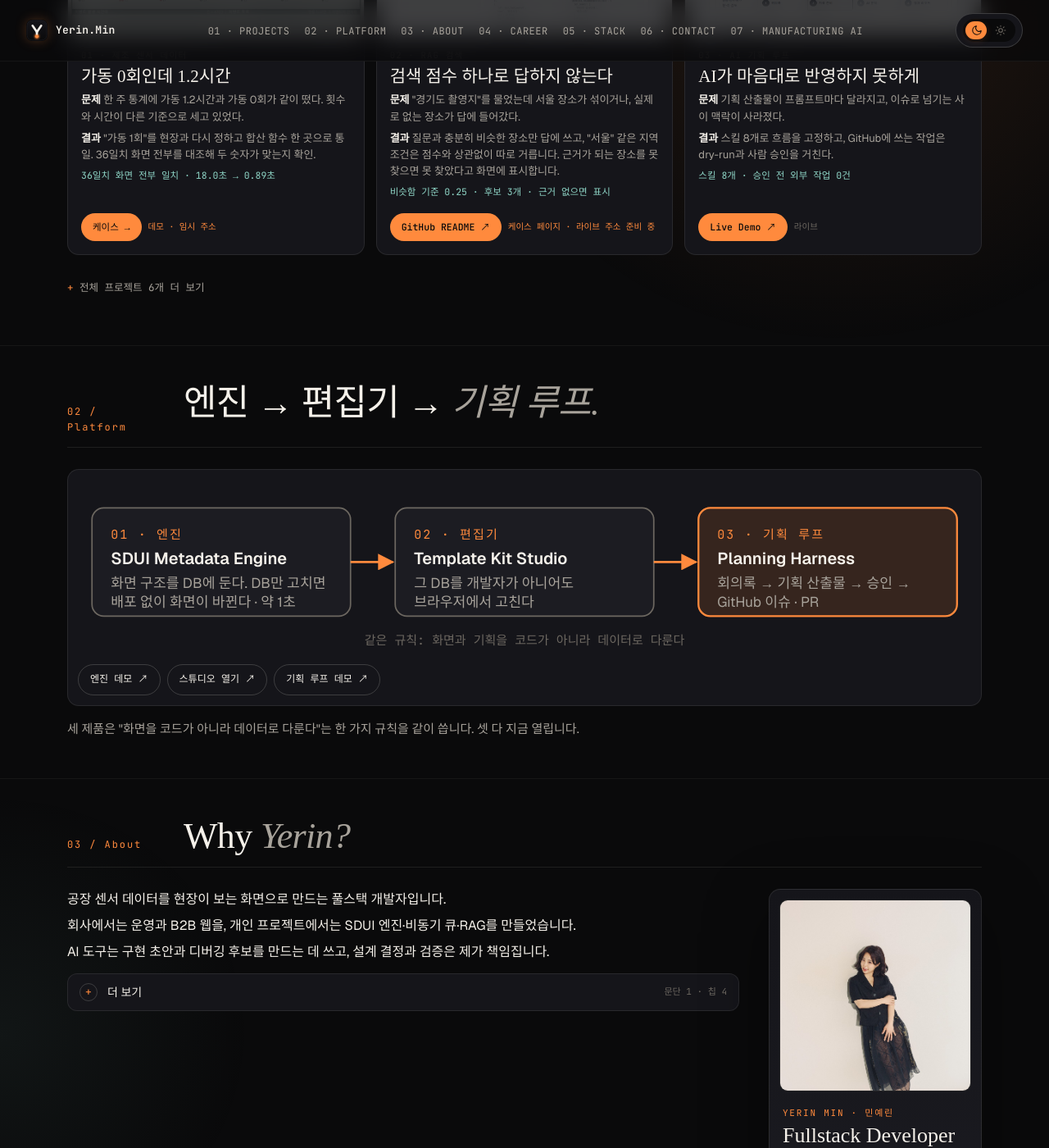
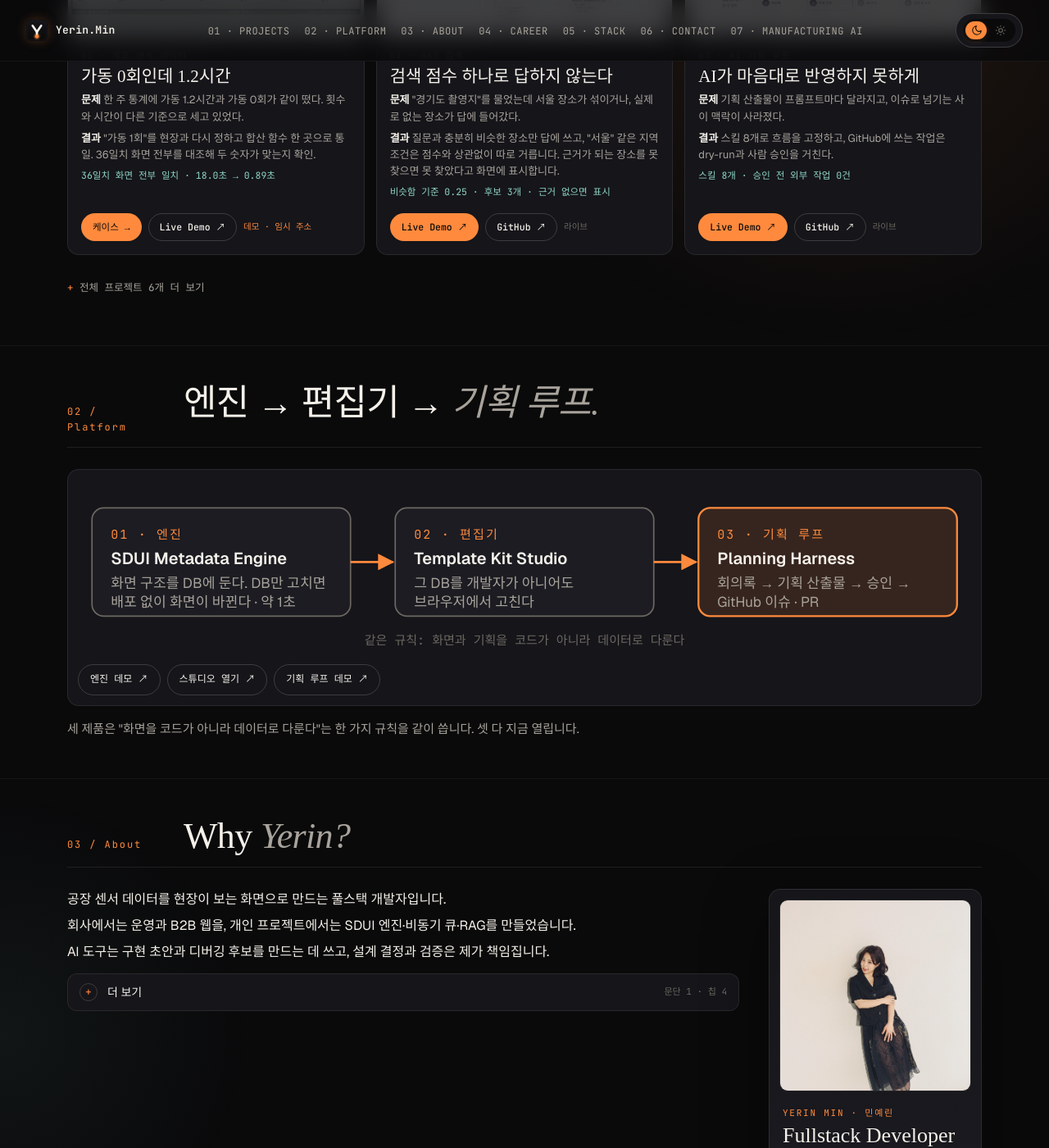
Before and after one commit to feed-mina/feed-mina.github.io, a Jekyll site: the page index.html, which Jekyll copies as it is, in a window 1280 px wide and 1400 px high, scrolled down 853 px. Shown: the whole window at 82% size. Built offline with Jekyll 4.4.1, drawn with Linux system fonts in a browser that asks for light colours; some web fonts are replaced; some of the changed text lies outside the part shown.

Commit message:
카드 3장 Live Demo·GitHub 링크, 불변식 문구 통일, 이력서 쪽수 삭제, 오탐지율 쉬운 말
- Featured 카드를 a 전체 링크에서 div + 버튼 실링크로 바꿈 (중첩 a 없음)
  · 01 evol: 케이스 → + Live Demo(임시 주소)
  · 02 KMovement: Live Demo(kmovement.srv1869569.hstgr.cloud/view/ROUTE_PLANNER) + GitHub, "준비 중" 문구 제거
  · 03 Planning Harness: Live Demo + GitHub(포트폴리오 사본)
- projects 데이터의 KMovement 라이브 주소 교체, "(라이브 주소는 준비 중)" 삭제
- "불변식" → "항상 맞아야 할 규칙"으로 evol-case-study·메인 카드 데이터 통일, 사례 연구 맺음말 둘째 문장 삭제
- 이력서 링크의 "(3쪽)/(8쪽)" 삭제 (프로필 패널·연락처)
- 경력: "오탐지율 최적화" → "정상 메일이 스팸으로 잘못 걸리는 비율(오탐) 줄이기"

Co-Authored-By: Claude Fable 5.1 <noreply@anthropic.com>
Claude-Session: https://claude.ai/code/session_01VXQYr7i5R1LobXkEf9Ybj3

```diff
--- a/index.html
+++ b/index.html
@@ -1010,13 +1010,14 @@
 
   /* cases */
   .cases{ display:grid; grid-template-columns: repeat(3, 1fr); gap: 14px;}
-  a.case{
+  .case{
     display:flex; flex-direction:column; min-width:0;
     background: var(--surface); border: 1px solid var(--line); border-radius: 14px;
     overflow:hidden; transition: transform .2s, border-color .2s;
   }
-  a.case:hover{ transform: translateY(-3px); border-color: var(--amber);}
-  a.case:focus-visible{ outline: 2px solid var(--amber); outline-offset: 2px;}
+  .case:hover{ transform: translateY(-3px); border-color: var(--amber);}
+  .case a:focus-visible{ outline: 2px solid var(--amber); outline-offset: 2px;}
+  .case .ln a.btn:hover{ border-color: var(--amber);}
   .case img{ width:100%; height:auto; aspect-ratio: 16/9; object-fit: cover; object-position: top; border-bottom: 1px solid var(--line);}
   .case .b{ padding: 16px 18px 18px; display:flex; flex-direction:column; gap: 8px; flex:1;}
   .case .tag{ font-family: "JetBrains Mono", monospace; font-size: 10.5px; letter-spacing: .12em; text-transform: uppercase; color: var(--ink-mute);}
@@ -1210,39 +1211,39 @@
     </div>
 
     <div class="cases">
-      <a class="case" href="evol-case-study.html">
-        <img src="assets/images/evol-period-week.webp" alt="가이드롤 생산 모니터링 기간 통계 주 화면" loading="lazy" width="1280" height="720" />
+      <div class="case">
+        <a href="evol-case-study.html"><img src="assets/images/evol-period-week.webp" alt="가이드롤 생산 모니터링 기간 통계 주 화면" loading="lazy" width="1280" height="720" /></a>
         <div class="b">
           <div class="tag">01 · 제조 센서 데이터</div>
           <h3>가동 0회인데 1.2시간</h3>
           <div class="q"><b>문제</b> 한 주 통계에 가동 1.2시간과 가동 0회가 같이 떴다. 횟수와 시간이 다른 기준으로 세고 있었다.</div>
           <div class="q"><b>결과</b> "가동 1회"를 현장과 다시 정하고 합산 함수 한 곳으로 통일. 36일치 화면 전부를 대조해 두 숫자가 맞는지 확인.</div>
           <div class="m">36일치 화면 전부 일치 · 18.0초 → 0.89초</div>
-          <div class="ln"><span class="btn primary">케이스 →</span><span class="st tmp">데모 · 임시 주소</span></div>
+          <div class="ln"><a class="btn primary" href="evol-case-study.html">케이스 →</a><a class="btn" href="https://job-reduces-initial-indices.trycloudflare.com" target="_blank" rel="noopener">Live Demo ↗</a><span class="st tmp">데모 · 임시 주소</span></div>
         </div>
-      </a>
-      <a class="case" href="https://github.com/feed-mina/KMovement#readme" target="_blank" rel="noopener">
-        <img src="KMovement/assets/capture/evidence-rag.png" alt="KMovement 검색 근거 화면" loading="lazy" width="1280" height="720" />
+      </div>
+      <div class="case">
+        <a href="https://kmovement.srv1869569.hstgr.cloud/view/ROUTE_PLANNER" target="_blank" rel="noopener"><img src="KMovement/assets/capture/evidence-rag.png" alt="KMovement 검색 근거 화면" loading="lazy" width="1280" height="720" /></a>
         <div class="b">
           <div class="tag">02 · RAG 검색</div>
           <h3>검색 점수 하나로 답하지 않는다</h3>
           <div class="q"><b>문제</b> "경기도 촬영지"를 물었는데 서울 장소가 섞이거나, 실제로 없는 장소가 답에 들어갔다.</div>
           <div class="q"><b>결과</b> 질문과 충분히 비슷한 장소만 답에 쓰고, "서울" 같은 지역 조건은 점수와 상관없이 따로 거릅니다. 근거가 되는 장소를 못 찾으면 못 찾았다고 화면에 표시합니다.</div>
           <div class="m">비슷함 기준 0.25 · 후보 3개 · 근거 없으면 표시</div>
-          <div class="ln"><span class="btn primary">GitHub README ↗</span><span class="st tmp">케이스 페이지 · 라이브 주소 준비 중</span></div>
+          <div class="ln"><a class="btn primary" href="https://kmovement.srv1869569.hstgr.cloud/view/ROUTE_PLANNER" target="_blank" rel="noopener">Live Demo ↗</a><a class="btn" href="https://github.com/feed-mina/KMovement#readme" target="_blank" rel="noopener">GitHub ↗</a><span class="st">라이브</span></div>
         </div>
-      </a>
-      <a class="case" href="https://harness-meeting-app.kibayerin.workers.dev" target="_blank" rel="noopener">
-        <img src="assets/images/planning-harness-analysis.png" alt="Planning Harness 분석 화면" loading="lazy" width="1280" height="720" />
+      </div>
+      <div class="case">
+        <a href="https://harness-meeting-app.kibayerin.workers.dev" target="_blank" rel="noopener"><img src="assets/images/planning-harness-analysis.png" alt="Planning Harness 분석 화면" loading="lazy" width="1280" height="720" /></a>
         <div class="b">
           <div class="tag">03 · AI 기획 루프</div>
           <h3>AI가 마음대로 반영하지 못하게</h3>
           <div class="q"><b>문제</b> 기획 산출물이 프롬프트마다 달라지고, 이슈로 넘기는 사이 맥락이 사라졌다.</div>
           <div class="q"><b>결과</b> 스킬 8개로 흐름을 고정하고, GitHub에 쓰는 작업은 dry-run과 사람 승인을 거친다.</div>
           <div class="m">스킬 8개 · 승인 전 외부 작업 0건</div>
-          <div class="ln"><span class="btn primary">Live Demo ↗</span><span class="st">라이브</span></div>
+          <div class="ln"><a class="btn primary" href="https://harness-meeting-app.kibayerin.workers.dev" target="_blank" rel="noopener">Live Demo ↗</a><a class="btn" href="https://github.com/feed-mina/planning-harness-portfolio" target="_blank" rel="noopener">GitHub ↗</a><span class="st">라이브</span></div>
         </div>
-      </a>
+      </div>
     </div>
 
     <details class="more">
@@ -1376,7 +1377,7 @@
     <details class="acc" id="career-aipeoples">
       <summary><span class="ic">+</span><span><span class="kind d"></span>에이아이피플스 — 포스코DX SM 파견</span><span class="s">2025.08 – 2026.01 · 메일 보안 운영</span></summary>
       <div class="body"><ul>
-        <li>전사 스팸메일 차단 필터 운영, 오탐지율 최적화</li>
+        <li>전사 스팸메일 차단 필터 운영, 정상 메일이 스팸으로 잘못 걸리는 비율(오탐) 줄이기</li>
         <li>DMARC · SPF · DKIM 트래픽 모니터링, ISMS-P 운영 리포트 통계</li>
       </ul></div>
     </details>
@@ -1524,14 +1525,14 @@ const projects = [
       "MLflow(Dagshub)로 RAG 성능·프롬프트·생성 시간을 실험 단위로 기록"
     ],
     impact: [
-      "일정 추천부터 영상 가이드 생성까지 엔드투엔드로 동작 (라이브 주소는 준비 중)",
+      "일정 추천부터 영상 가이드 생성까지 엔드투엔드로 동작",
       "지역 같은 정확 조건, 검색 점수의 의미, 근거 없을 때의 응답을 경로별로 구분",
       "영상 모델 호출을 라우터로 나눠 호출 대상을 제한",
       "MLflow(Dagshub)에 RAG·생성 실험을 실험 단위로 기록",
       "GraphRAG 도입으로 단순 검색이 닿지 못하는 '관계 기반' 장소 추천 구현"
     ],
     links: [
-      { label: "라이브 서비스", url: "https://yerin.duckdns.org/", primary: true },
+      { label: "라이브 서비스", url: "https://kmovement.srv1869569.hstgr.cloud/view/ROUTE_PLANNER", primary: true },
       { label: "GitHub", url: "https://github.com/feed-mina/KMovement" },
       { label: "MLflow 실험 기록", url: "https://dagshub.com/myelin24m/Kride.mlflow/#/experiments/18" },
       { label: "View Deck", url: "KMovement/deck.html" },
```
Also changed, not shown: other parts of index.html (+7 -7 lines), evol-case-study.html (+10 -10 lines).
